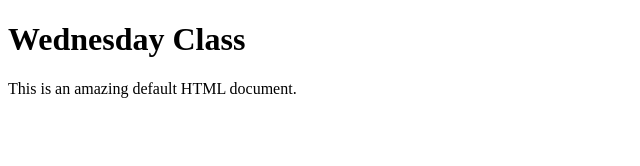
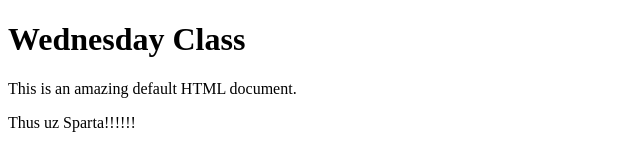
Before and after one commit to jonnylynchy/wed-class-git, a plain HTML site: page index.html in a window 1280 px wide. Shown: the whole page, without its empty margins (0-640 px from the left). Drawn offline with Linux system fonts and the light colour scheme.

Commit message:
Yup, I made an update

```diff
--- a/index.html
+++ b/index.html
@@ -8,5 +8,6 @@
 <body>
     <h1>Wednesday Class</h1>
     <p>This is an amazing default HTML document.</p>
+    <p>Thus uz Sparta!!!!!!</p>
 </body>
 </html>
```
